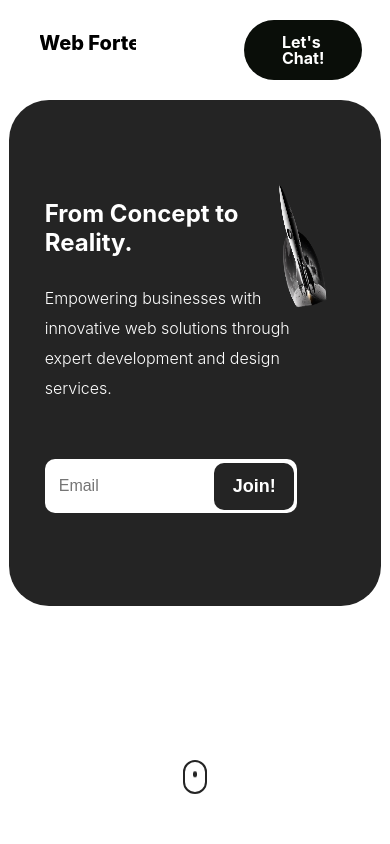
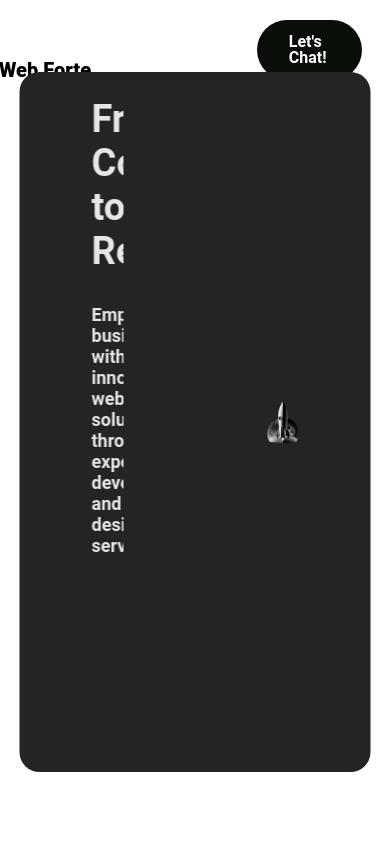
Before and after one commit to AAli02/web-f2, a React (Create React App) app: page / in a window 390 px wide. Shown: the top 844 px of the page. Built offline with nearby package versions, Linux system fonts and the light colour scheme.

Commit message:
new banner setup

```diff
--- a/src/App.css
+++ b/src/App.css
@@ -1,5 +1,9 @@
 * {
   scroll-behavior: smooth;
+  margin: 0px;
+  padding: 0px;
+  box-sizing: border-box;
+  font-family: 'Roboto', sans-serif;
 }
 
 body {
--- a/src/components/About/About.css
+++ b/src/components/About/About.css
@@ -20,6 +20,7 @@ div {
   -webkit-text-fill-color: transparent;
 }
 
+
 @media screen and (max-width: 430px) {
   .title__us {
     font-size: 30px;
--- a/src/components/About/About.jsx
+++ b/src/components/About/About.jsx
@@ -8,10 +8,6 @@ function About() {
       <div className="section__title">
         <h1 className="title__us">About Us</h1>
       </div>
-
-      <div className="about__left">
-
-      </div>
     </section>
   );
 }
--- a/src/components/Landing/Landing.css
+++ b/src/components/Landing/Landing.css
@@ -1,381 +1,108 @@
 #Landing {
-    height: 100vh;
-}
-
-.title__container {
-    display: flex;
-    justify-content: center;
-    align-content: stretch;
-}
-
-.land__title {
-    font-size: 50px;
-    font-weight: 900;
-    letter-spacing: .7em;
-    color: #242424;
+  height: 100vh;
 }
 
 .banner {
-    display: flex;
-    justify-content: center;
-    align-content: center;
-    width: 90%;
-    max-width: 82.5rem;
-    height: 85vh;
-    margin-right: auto;
-    margin-left: auto;
-    padding-right: 1.25rem;
-    padding-left: 1.25rem;
-    border-radius: 40px;
-    backdrop-filter: blur(20px);
-    /* background-color: rgba(0, 0, 0, 0.08); */
-    background-color: #242424;
-    color: #242424;
-
-    box-shadow: 3px 3px 15px 0 rgba(255, 255, 255, 0.1);
+  position: absolute;
+  top: 50%;
+  left: 50%;
+  transform: translate(-50%, -50%);
+  width: 90%;
+  max-width: 1200px;
+  height: 700px;
+  border-radius: 20px;
+  display: flex;
+  transition: visibility 1s, z-index 1s, box-shadow 0.5s ease;
+  background-color: #242424;
 }
 
-.banner__right {
-    position: absolute;
-    height: 100%;
-    max-width: 400px;
-    width: 25%;
-    margin-right: -50%;
+.banner__half {
+  width: 50%;
+  padding: 40px 72px;
+  display: flex;
+  flex-direction: column;
+  justify-content: center;
+  position: relative;
+  transition: all 300ms ease-in;
+  color: #fff;
 }
 
-.banner__content {
-    /* margin-right: 50%;
-    margin-left: 50%; */
-    position: relative;
-    height: 100%;
-    max-width: 800px;
-    margin-left: -45%;
+.banner__contact {
+  color: white;
 }
 
-.banner__description {
-    display: flex;
-    flex-direction: column;
-    justify-content: start;
-    margin-top: 20%;
-    /* margin-left: 2%; */
-    width: 52%;
+.banner__about {
+  filter: brightness(90%);
 }
 
-.banner__text {
-    color: #ffff;
-    display: block;
-    font-size: 4em;
-    margin-block-start: 0.67em;
-    margin-block-end: 0.67em;
-    margin-inline-start: 0px;
-    margin-inline-end: 0px;
-    font-weight: 700;
-    width: 500px;
+.banner__title {
+  font-size: 38px;
 }
 
-.banner__info {
-    color: #ffff;
-    font-size: 1.375rem;
-    line-height: 1.875rem;
-    font-weight: 300;
-    width: 500px;
+.banner__sub-title {
+  margin: 12px 0 24px 0;
+  font-size: 18px;
 }
 
-.banner__img {
-    height: 50%;
-    width: 90%;
-    padding-top: 150px;
-    /* margin-right: 10%; */
+h2 {
+  display: block;
+  margin-block-start: -4.33em;
+  margin-block-end: 0.5em;
+  margin-inline-start: 0px;
+  margin-inline-end: 0px;
+  font-weight: bold;
 }
 
-.input__wrapper {
-    /* width: 100%; */
-    position: relative;
-    display: inline-block;
-    width: 500px;
+/* FORM */
+
+/* label {
+  font-size: 14px;
+  font-weight: bold;
+} */
+
+input,
+textarea {
+  position: absolute;
+  width: 100%;
+  background-color: #fff;
+  color: #242424;
+  outline: none;
+  border-radius: 50px;
+  border-top: none;
+  border-left: none;
+  border-right: none;
+  height: 40px;
+  transition: all 300ms ease;
+  padding-left: 20px;
 }
 
-input {
-    line-height: normal;
-    border-radius: 10px;
-    border-style: none;
+.form__item {
+  position: relative;
+  margin-bottom: 2px;
 }
 
-.form__mail {
-    padding: 8px 14px;
-    font-size: 16px;
-    height: 38px;
-    width: 90%;
-    margin-top: 20px;
+.form__submit {
+  position: absolute;
+  background-color: #0091ff;
+  border: 2px solid #0091ff;
+  border-radius: 20px;
+  color: white;
+  font-weight: 700;
+  width: 80%;
+  height: 30px;
+  max-width: 100px;
+  /* padding: 2px 24px; */
+  font-size: 16px;
+  transition: all 300ms ease;
+  /* margin-left: 62%; */
+  margin-top: 4px;
+  margin-right: 4px;
+  top: 0;
+  right: 0;
+  bottom: 0;
 }
 
-.btn__wrapper {
-    padding-left: 76%;
+.form__submit:hover {
+  background-color: #242424;
+  border: 2px solid #242424;
 }
-
-.mail__btn {
-    position: absolute;
-    height: 50%;
-    width: 80px;
-    bottom: 7px;
-    border-radius: 10px;
-    border-style: none;
-    background-color: #242424;
-    font-size: 18px;
-    font-weight: 700;
-    color: #fff;
-    margin-bottom: 1px;
-}
-
-.scroll__icon {
-    width: 20px;
-    height: 30px;
-    border: 2px solid #fff;
-    border-radius: 24px;
-    display: flex;
-    align-items: center;
-    justify-content: center;
-  }
-
-  .scroll {
-    position: absolute;
-    bottom: 70px;
-    left: 50%;
-    transform: translateX(-50%);
-  }
-
-  .scroll__icon:after {
-    content: "";
-    width: 4px;
-    height: 6px;
-    background-color: #fff;
-    border-radius: 2px;
-    animation: scroll 1000ms infinite alternate-reverse;
-  }
-
-  @keyframes scroll {
-    0% {
-      transform: translateY(3px);
-    }
-    100% {
-      transform: translateY(-3px);
-    }
-  }
-
-@media screen and (max-width: 1000px) {
-    .scroll__icon {
-        border: 2px solid #242424;
-      }
-    .scroll__icon:after {
-        background-color: #242424;
-    }
-
-    .banner {
-        width: 85%;
-        height: 50vh;
-        position: relative;
-    }
-    .banner__text {
-        color: #ffff;
-        display: block;
-        font-size: 3em;
-        margin-block-start: 0.67em;
-        margin-block-end: 0.67em;
-        margin-inline-start: 0px;
-        margin-inline-end: 0px;
-        font-weight: 700;
-    }
-
-    .banner__content {
-        /* margin-right: 50%;
-        margin-left: 50%; */
-        position: absolute;
-        height: 100%;
-        max-width: 400px;
-        margin-left: -45%;
-        margin-top: -5%;
-    }
-
-    .banner__text {
-        width: 400px;
-    }
-
-    .banner__info {
-        color: #ffff;
-        font-size: 1rem;
-        line-height: 1.875rem;
-        font-weight: 300;
-        margin-top: -10px;
-        width: 300px;
-    }
-
-    .banner__img {
-        height: 50%;
-        width: 80%;
-        padding-top: 110px;
-    }
-
-    .btn__wrapper {
-        padding-left: 75%;
-    }
-
-    .input__wrapper {
-        width: 400px;
-    }
-
-}
-
-@media screen and (max-width: 860px) {
-    .banner__content {
-        display: flex;
-        justify-content: center;
-        align-items: center;
-    }
-
-    .banner__description {
-        width: 80%;
-    }
-
-    .banner__text {
-        color: #ffff;
-        display: block;
-        font-size: 2.8em;
-        margin-block-start: 0.67em;
-        margin-block-end: 0.67em;
-        margin-inline-start: 0px;
-        margin-inline-end: 0px;
-        font-weight: 700;
-    }
-
-    .banner__info {
-        color: #ffff;
-        font-size: 1rem;
-        font-weight: 300;
-        margin-top: 10px;
-        width: 400px;
-    }
-
-    .input__wrapper {
-        padding-top: 20px;
-    }
-
-    .banner__img {
-        height: 250px;
-        width: 140px;
-        padding-top: 180px;
-        padding-right: 45px;
-        rotate: -15deg;
-    }
-
-    .banner {
-        height: 60vh;
-    }
-
-    .btn__wrapper {
-        padding-left: 75%;
-    }
-
-    .mail__btn {
-        margin-bottom: -5px;
-    }
-
-}
-
-@media screen and (max-width: 660px) {
-    .btn__wrapper {
-        padding-left: 75%;
-    }
-
-    .banner__content {
-        margin-left: -30%;
-        margin-top: -10%;
-    }
-
-    /* .banner__description {
-
-    } */
-
-    .banner__info {
-        width: 320px;
-    }
-
-    .banner__img {
-        margin-top: -40%;
-        margin-left: 12%;
-    }
-
-    /* .input__wrapper {
-
-    } */
-}
-@media screen and (max-width: 460px) {
-
-    body {
-        overflow-x: hidden;
-    }
-
-    .scroll {
-        bottom: 50px;
-    }
-
-    .btn__wrapper {
-        padding-left: 68%;
-    }
-
-    .banner {
-        margin-left: auto;
-        margin-top: auto;
-        max-width: 390px;
-    }
-
-    .banner__content {
-        margin-left: -12%;
-        margin-top: -10%;
-    }
-
-    .banner__text {
-        font-size: 1.5em;
-        width: 200px;
-    }
-
-    .banner__info {
-        font-size: 16px;
-        width: 260px;
-    }
-
-    /* .banner__description {
-
-    } */
-
-    .input__wrapper {
-        width: 320px;
-        /* margin-top: 100px; */
-    }
-
-    .banner__right {
-        display: flex;
-        justify-content: center;
-    }
-
-    .banner__right {
-        height: 100%;
-        max-width: 400px;
-        width: 25%;
-        margin-right: -50%;
-    }
-
-    .banner__img {
-        margin-top: -110%;
-        height: 25%;
-        width: 80%;
-    }
-
-    .mail__btn {
-        left: 53%;
-        margin-bottom: -4px;
-    }
-
-    .form__mail {
-        width: 70%;
-    }
-}
--- a/src/components/Landing/Landing.jsx
+++ b/src/components/Landing/Landing.jsx
@@ -1,53 +1,60 @@
-import React from 'react'
+import React from "react";
 import rocket from "../../assets/rocket.png";
 import rocket2 from "../../assets/rocket.webp";
 import rocky from "../../assets/rocky.png";
 
-import "./Landing.css"
+import "./Landing.css";
 
 function Landing() {
   return (
     <section id="Landing">
+      <div className="banner">
+        <div className="banner__about banner__half">
+          <h2 className="banner__title">From Concept to Reality</h2>
+          <h3 className="banner__sub-title">
+            Empowering businesses with innovative web solutions through expert
+            development and design services.
+          </h3>
+          <div className="form__item">
+            <input className="input" placeholder="Email" type="email" required></input>
+            <button id="contact__submit" class="form__submit">Join</button>
+          </div>
+        </div>
 
-      <div className='title__container'>
-        {/* <h1 className='land__title'>Web Forte</h1> */}
+        <div className="banner__contact banner__half">
+          <img src={rocky} alt="" />
+        </div>
       </div>
 
-        <div className='banner'>
-
-          <div className='banner__content'>
-
-            <div className='banner__description'>
-
-              <h1 className='banner__text' >From Concept to Reality.</h1>
-
-              <p className='banner__info'>Empowering businesses with innovative web solutions
-              through expert development and design services.
-              </p>
-
-              <div className='input__wrapper'>
-                <div className='btn__wrapper'>
-                  <button className='mail__btn'>Join!</button>
-                </div>
-                  <input className='form__mail' type="Email" placeholder='Email' />
-              </div>
-
-            </div>
-
-          </div>
-
-          <div className='banner__right'>
-            <img className='banner__img' src={rocky} alt="" />
-          </div>
-
-        </div>
-
-        <a href="#about" class="scroll">
-          <div class="scroll__icon"></div>
-        </a>
-
+      <a href="#about" class="scroll">
+        <div className="scroll__icon"></div>
+      </a>
     </section>
-  )
+  );
 }
 
 export default Landing;
+
+{
+  /* <div className="banner__content">
+          <div className="banner__description">
+            <h1 className="banner__text">From Concept to Reality.</h1>
+
+            <p className="banner__info">
+              Empowering businesses with innovative web solutions through expert
+              development and design services.
+            </p>
+
+            <div className="input__wrapper">
+              <div className="btn__wrapper">
+                <button className="mail__btn">Join!</button>
+              </div>
+              <input className="form__mail" type="Email" placeholder="Email" />
+            </div>
+          </div>
+        </div>
+
+        <div className="banner__right">
+          <img className="banner__img" src={rocky} alt="" />
+        </div> */
+}
--- a/src/components/Nav/Nav.css
+++ b/src/components/Nav/Nav.css
@@ -99,7 +99,7 @@ nav {
   }
 }
 
-@media screen and (max-width: 430px) {
+@media screen and (max-width: 460px) {
   .contact__me {
     display: flex;
     justify-content: center;
@@ -113,7 +113,7 @@ nav {
   }
 }
 
-@media screen and (max-width: 430px) {
+@media screen and (max-width: 460px) {
 
   nav {
     width: 100%;
@@ -125,10 +125,10 @@ nav {
     margin-top: 20%;
   }
 
-  .contact__me {
+  /* .contact__me {
     display: flex;
     justify-content: center;
     align-items: center;
     padding: 0.875rem 2.875rem;
-  }
+  } */
 }
```
